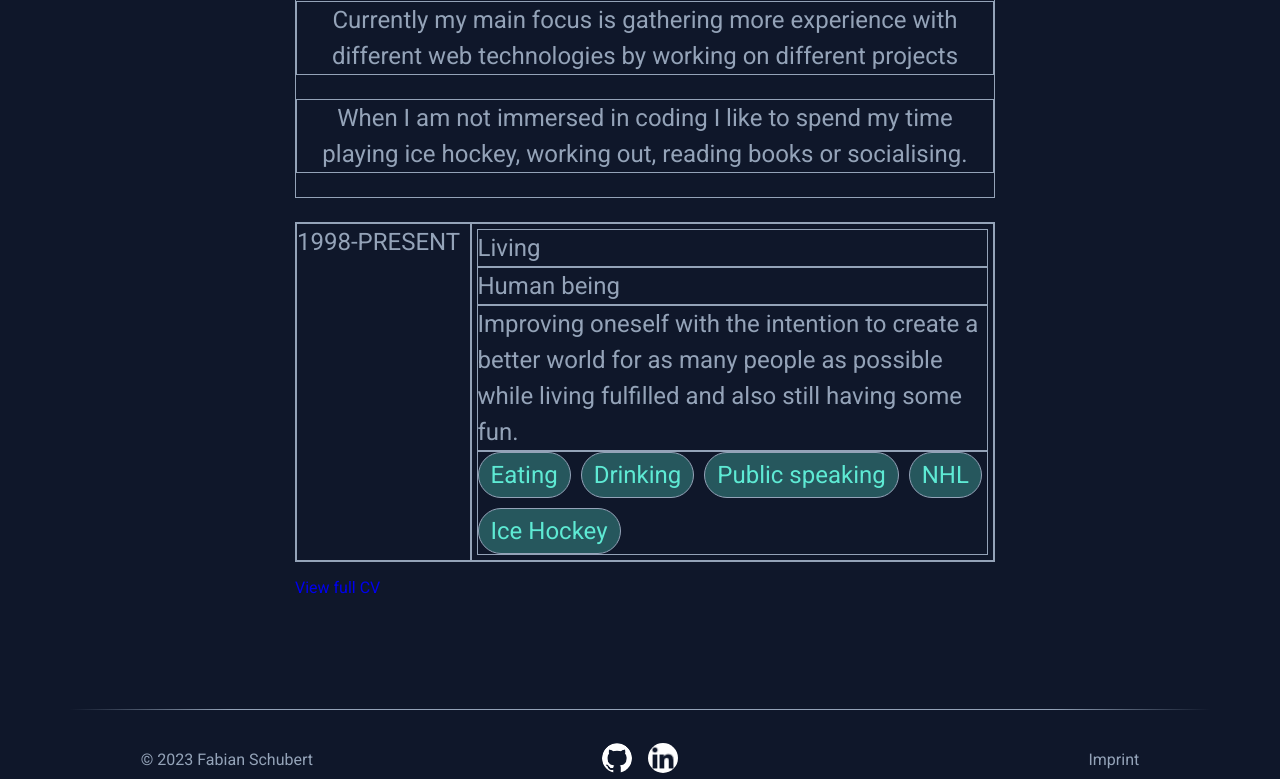
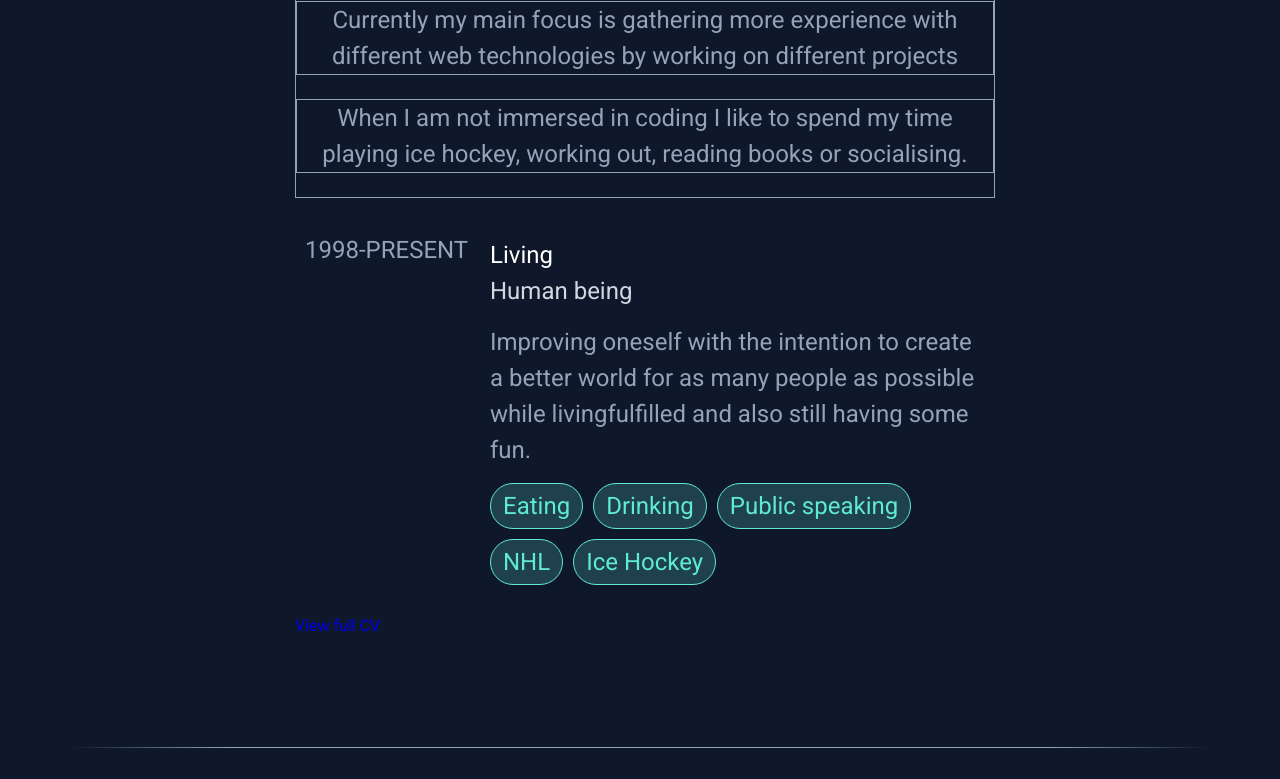
Before and after one commit to Schubi222/Porfolio, a Vue app in the folder Porfolio/: page /about in a window 1280 px wide. Shown: the part 573-1352 px from the top of the page. Built offline with nearby package versions, Linux system fonts and the light colour scheme.

Commit message:
Entry split from about | props added | some style

```diff
--- /dev/null
+++ b/Porfolio/src/assets/ExperienceEntry.css
@@ -0,0 +1,202 @@
+/* Yellow/ivory color
+$call-to-action-color:#D4A418;
+$text-color:#E6EFFF;
+*/
+@import url("https://fonts.googleapis.com/css2?family=Roboto:wght@400;500;700;900&display=swap");
+@import url("https://fonts.googleapis.com/css2?family=Roboto:wght@400;500;700;900&display=swap");
+a {
+  text-decoration: none;
+}
+
+#app {
+  height: 100%;
+  min-height: 100vh;
+  position: relative;
+  display: grid;
+  grid-template-rows: fit-content(500px) auto auto;
+  margin: 1rem;
+}
+
+html {
+  color: rgb(148, 163, 184);
+  overflow: auto;
+  height: fit-content;
+  font-family: "Roboto", sans-serif;
+}
+
+header {
+  height: fit-content(200px);
+  min-height: 70px;
+  z-index: 10;
+  padding: 2px;
+  align-self: start;
+}
+
+body {
+  background: rgb(15, 23, 42);
+  height: 100%;
+  width: 100%;
+  position: relative;
+}
+
+.Main-Content {
+  width: 100%;
+  max-width: 1600px;
+  padding: clamp(10px, 3%, 2rem) 5px;
+  display: flex;
+  flex-direction: column;
+  align-self: start;
+}
+
+.footer_div {
+  width: 100%;
+  margin-top: auto;
+  place-self: end !important;
+}
+
+/* Yellow/ivory color
+$call-to-action-color:#D4A418;
+$text-color:#E6EFFF;
+*/
+a {
+  text-decoration: none;
+}
+
+#app {
+  height: 100%;
+  min-height: 100vh;
+  position: relative;
+  display: grid;
+  grid-template-rows: fit-content(500px) auto auto;
+  margin: 1rem;
+}
+
+html {
+  color: rgb(148, 163, 184);
+  overflow: auto;
+  height: fit-content;
+  font-family: "Roboto", sans-serif;
+}
+
+header {
+  height: fit-content(200px);
+  min-height: 70px;
+  z-index: 10;
+  padding: 2px;
+  align-self: start;
+}
+
+body {
+  background: rgb(15, 23, 42);
+  height: 100%;
+  width: 100%;
+  position: relative;
+}
+
+.Main-Content {
+  width: 100%;
+  max-width: 1600px;
+  padding: clamp(10px, 3%, 2rem) 5px;
+  display: flex;
+  flex-direction: column;
+  align-self: start;
+}
+
+.footer_div {
+  width: 100%;
+  margin-top: auto;
+  place-self: end !important;
+}
+
+.About-View-Wrapper {
+  display: flex;
+  flex-direction: column;
+  align-items: center;
+}
+.About-View-Wrapper__top-text {
+  width: fit-content;
+  max-width: 400px;
+  display: flex;
+  flex-direction: column;
+  align-items: center;
+  border: 1px solid rgb(148, 163, 184);
+}
+.About-View-Wrapper__top-heading {
+  color: white;
+  font-size: 32px;
+  line-height: 38px;
+  margin: 1rem 0;
+}
+.About-View-Wrapper__title {
+  color: #d1d8e1;
+  font-size: 24px;
+  line-height: 36px;
+  margin: 0.5rem 0;
+}
+.About-View-Wrapper__top-flow-text {
+  font-size: 24px;
+  line-height: 36px;
+  text-align: center;
+}
+
+.CV-Wrapper {
+  width: fit-content;
+  max-width: 700px;
+  margin-top: 24px;
+}
+.CV-Wrapper__personal {
+  border: 1px solid rgb(148, 163, 184);
+}
+.CV-Wrapper__personal p {
+  border: 1px solid rgb(148, 163, 184);
+  font-size: 24px;
+  line-height: 36px;
+  text-align: center;
+}
+
+.Experience-Entry-Wrapper {
+  margin-top: 24px;
+  display: grid;
+  grid-template-columns: 1fr 3fr;
+  font-size: 24px;
+  line-height: 36px;
+  box-sizing: border-box;
+  cursor: pointer;
+  transition: 0.3s all ease-in-out;
+  padding: 10px;
+  border-radius: 2px;
+  /*  & div{
+      border: $standard-grey-boarder;
+    }*/
+}
+.Experience-Entry-Wrapper:hover {
+  background: #16213d;
+  box-shadow: 0 0 0 2px #1c2c50;
+}
+.Experience-Entry-Wrapper__body {
+  margin-left: 10px;
+  padding: 5px;
+}
+.Experience-Entry-Wrapper__body-subheading, .Experience-Entry-Wrapper__body-text {
+  margin-bottom: 15px;
+}
+.Experience-Entry-Wrapper__body-heading {
+  color: white;
+}
+.Experience-Entry-Wrapper__body-subheading {
+  color: #d1d8e1;
+}
+.Experience-Entry-Wrapper__body-tags {
+  display: flex;
+  flex-wrap: wrap;
+  gap: 10px;
+}
+.Experience-Entry-Wrapper__body-tags-tag {
+  border-radius: 9999px;
+  padding: 4px 12px;
+  color: rgb(94, 234, 212);
+  background: rgba(94, 234, 212, 0.2);
+  border: 1px solid rgb(94, 234, 212) !important;
+}
+
+/*# sourceMappingURL=ExperienceEntry.css.map */
--- /dev/null
+++ b/Porfolio/src/assets/ExperienceEntry.scss
@@ -0,0 +1,48 @@
+@import "base";
+@import "about";
+.Experience-Entry-Wrapper{
+  margin-top: 24px;
+  display: grid;
+  grid-template-columns: 1fr 3fr;
+  //border: $standard-grey-boarder;
+  font-size: $text-size;
+  line-height: $line-height;
+  box-sizing: border-box;
+  cursor: pointer;
+  transition: .3s all ease-in-out;
+  padding: 10px;
+  border-radius: 2px;
+/*  & div{
+    border: $standard-grey-boarder;
+  }*/
+  &:hover{
+    background: lighten($primary-color, 5%);
+    box-shadow: 0 0 0 2px lighten($primary-color, 10%);
+  }
+  &__body{
+    margin-left: 10px;
+    padding: 5px;
+
+    &-subheading, &-text{
+      margin-bottom: 15px;
+    }
+    &-heading{
+      color: $heading-color;
+    }
+    &-subheading{
+      color: $sub-heading-color;
+    }
+    &-tags{
+      display: flex;
+      flex-wrap: wrap;
+      gap: 10px;
+      &-tag{
+        border-radius: 9999px;
+        padding: 4px 12px;
+        color: $call-to-action-color;
+        background:transparentize($call-to-action-color, .8);
+        border: 1px solid $call-to-action-color !important;
+      }
+    }
+  }
+}
--- a/Porfolio/src/assets/about.css
+++ b/Porfolio/src/assets/about.css
@@ -99,32 +99,4 @@ body {
   text-align: center;
 }
 
-.Experience-Entry-Wrapper {
-  margin-top: 24px;
-  display: grid;
-  grid-template-columns: 1fr 3fr;
-  border: 1px solid rgb(148, 163, 184);
-  font-size: 24px;
-  line-height: 36px;
-  box-sizing: border-box;
-}
-.Experience-Entry-Wrapper div {
-  border: 1px solid rgb(148, 163, 184);
-}
-.Experience-Entry-Wrapper__body {
-  padding: 5px;
-}
-.Experience-Entry-Wrapper__body-tags {
-  display: flex;
-  flex-wrap: wrap;
-  gap: 10px;
-}
-.Experience-Entry-Wrapper__body-tags-tag {
-  border-radius: 9999px;
-  padding: 4px 12px;
-  color: rgb(94, 234, 212);
-  background: rgba(94, 234, 212, 0.3);
-  cursor: pointer;
-}
-
 /*# sourceMappingURL=about.css.map */
--- a/Porfolio/src/assets/about.scss
+++ b/Porfolio/src/assets/about.scss
@@ -46,30 +46,3 @@ $text-placement: center;
     }
   }
 }
-.Experience-Entry-Wrapper{
-  margin-top: 24px;
-  display: grid;
-  grid-template-columns: 1fr 3fr;
-  border: $standard-grey-boarder;
-  font-size: $text-size;
-  line-height: $line-height;
-  box-sizing: border-box;
-  & div{
-    border: $standard-grey-boarder;
-  }
-  &__body{
-    padding: 5px;
-    &-tags{
-      display: flex;
-      flex-wrap: wrap;
-      gap: 10px;
-      &-tag{
-        border-radius: 9999px;
-        padding: 4px 12px;
-        color: $call-to-action-color;
-        background:transparentize($call-to-action-color, .7);
-        cursor: pointer;
-      }
-    }
-  }
-}
--- /dev/null
+++ b/Porfolio/src/components/ExperienceEntry.vue
@@ -0,0 +1,30 @@
+<template>
+  <div class="Experience-Entry-Wrapper">
+    <div class="Experience-Entry-Wrapper__side-header">{{ timeline }}</div>
+    <div class="Experience-Entry-Wrapper__body">
+      <div class="Experience-Entry-Wrapper__body-heading">{{ heading }}</div>
+      <div class="Experience-Entry-Wrapper__body-subheading">{{ sub_heading }}</div>
+      <div class="Experience-Entry-Wrapper__body-text">{{text}}</div>
+      <div class="Experience-Entry-Wrapper__body-tags">
+        <div class="Experience-Entry-Wrapper__body-tags-tag" v-for="tag in tags" :key="tag">{{tag}}</div>
+      </div>
+    </div>
+  </div>
+</template>
+
+<script setup>
+  import {ref} from "vue";
+
+  const props = defineProps(['entry'])
+  const timeline = ref(props.entry.timeline)
+  const heading = ref(props.entry.heading)
+  const sub_heading = ref(props.entry.sub_heading)
+  const text = ref(props.entry.text)
+  const tags = ref(props.entry.tags)
+
+
+</script>
+
+<style scoped>
+@import "@/assets/ExperienceEntry.css";
+</style>
--- a/Porfolio/src/views/AboutView.vue
+++ b/Porfolio/src/views/AboutView.vue
@@ -26,24 +26,7 @@
       </div>
       <div class="CV-Wrapper__projects"></div>
       <div class="CV-Wrapper__education">
-        <div class="Experience-Entry-Wrapper">
-          <div class="Experience-Entry-Wrapper__side-header">1998-PRESENT</div>
-          <div class="Experience-Entry-Wrapper__body">
-            <div class="Experience-Entry-Wrapper__body-heading">Living</div>
-            <div class="Experience-Entry-Wrapper__body-subheading">Human being</div>
-            <div class="Experience-Entry-Wrapper__body-text">
-              Improving oneself with the intention to create a better world for as many people as possible while living
-              fulfilled and also still having some fun.
-            </div>
-            <div class="Experience-Entry-Wrapper__body-tags">
-              <div class="Experience-Entry-Wrapper__body-tags-tag">Eating</div>
-              <div class="Experience-Entry-Wrapper__body-tags-tag">Drinking</div>
-              <div class="Experience-Entry-Wrapper__body-tags-tag">Public speaking</div>
-              <div class="Experience-Entry-Wrapper__body-tags-tag">NHL</div>
-              <div class="Experience-Entry-Wrapper__body-tags-tag">Ice Hockey</div>
-            </div>
-          </div>
-        </div>
+        <ExperienceEntry v-for="entry in entry_objects" :key="entry.heading" :entry="entry"/>
       </div>
       <div class="CV-Wrapper__jobs">
         <p>
@@ -56,7 +39,16 @@
 </template>
 
 <script setup>
-
+import ExperienceEntry from "@/components/ExperienceEntry.vue";
+import {ref} from "vue";
+const entry_objects = ref([{
+  timeline:'1998-PRESENT',
+  heading:'Living',
+  sub_heading:'Human being',
+  text:'Improving oneself with the intention to create a better world for as many people as possible while living' +
+      'fulfilled and also still having some fun.',
+  tags:['Eating','Drinking','Public speaking','NHL','Ice Hockey']
+}])
 </script>
 
 
```
Also changed, not shown: 2 other files (tests, documents, lock files or other folders).
